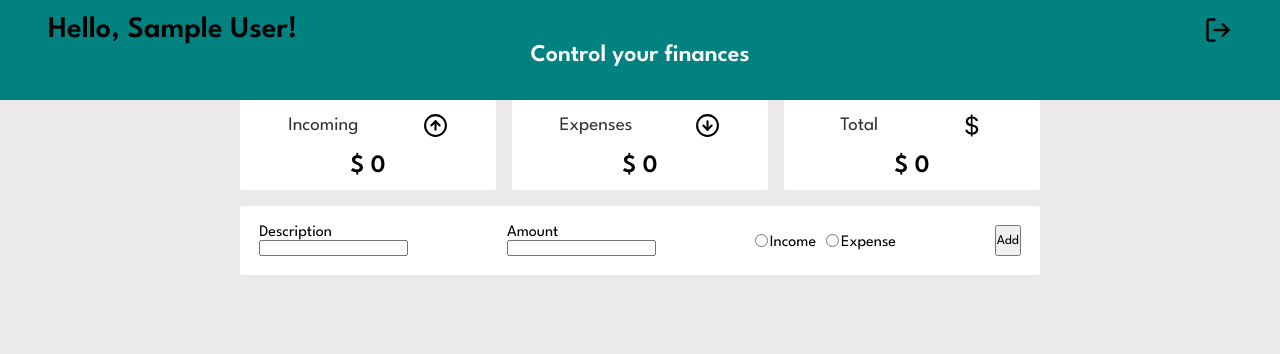
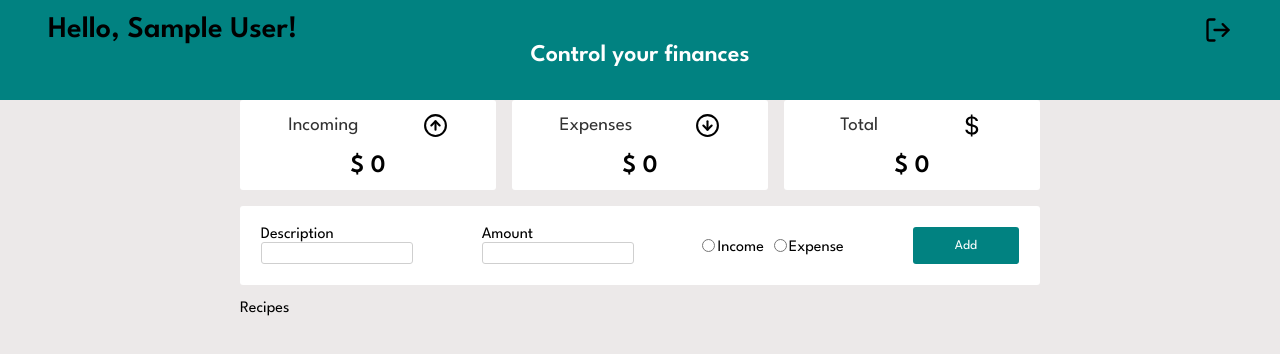
Before and after one commit to joaofilipee/financeapp, a React (Create React App) app: page / in a window 1280 px wide. Shown: the top 354 px of the page. Built offline with nearby package versions, Linux system fonts and the light colour scheme; no server answers; sample sign-in values are in the browser's storage.

Commit message:
starting the recipes table

```diff
--- a/src/components/Form/Form.js
+++ b/src/components/Form/Form.js
@@ -10,7 +10,7 @@ const Form = () => {
 
         <label>
             <p>Amount</p>
-            <input type="number" />
+            <input type="text" />
         </label>
 
         <div className={styles.type}>
@@ -25,7 +25,7 @@ const Form = () => {
             </label>
         </div>
 
-        <button>Add</button>
+        <button className={styles.addBtn}>Add</button>
     </form>
   )
 }
--- a/src/components/Form/Form.module.css
+++ b/src/components/Form/Form.module.css
@@ -3,9 +3,21 @@
     justify-content: space-between;
 
     background-color: white;
-    padding: 1.2em;
+    padding: 1.3em;
 
     border-radius: 3px;
+}
+
+.my_form input {
+    height: 1.7em;
+    border: 1px solid rgb(207, 207, 207);
+
+    border-radius: 3px;
+    padding-left: 5px;
+}
+
+.my_form input:focus {
+    outline: none;
 }
 
 .type {
@@ -23,3 +35,20 @@
     position: relative;
     top: 1.4px;
 }
+
+.addBtn {
+    width: 8em;
+
+    background-color: #018281;
+    border: none;
+    border-radius: 3px;
+
+    color: white;
+    cursor: pointer;
+
+    transition: all 0.3s;
+}
+
+.addBtn:hover {
+    background-color: #029c9c;
+}
--- /dev/null
+++ b/src/components/Recipes/Recipes.js
@@ -0,0 +1,9 @@
+import styles from "./Recipes.module.css"
+
+const Recipes = () => {
+  return (
+    <div>Recipes</div>
+  )
+}
+
+export default Recipes
--- a/src/pages/Home/Home.js
+++ b/src/pages/Home/Home.js
@@ -4,6 +4,7 @@ import styles from "./Home.module.css"
 import Header from "../../components/Header/Header"
 import Values from "../../components/Values/Values"
 import Form from "../../components/Form/Form"
+import Recipes from "../../components/Recipes/Recipes"
 
 // context provider
 import { ValuesContextProvider } from "../../context/ValuesContext"
@@ -19,8 +20,8 @@ const Home = () => {
           <ValuesContextProvider>
             <div className={styles.components}>
               <Values />
-
               <Form />
+              <Recipes />
             </div>
           </ValuesContextProvider>
 
```
Also changed, not shown: src/components/Recipes/Recipes.module.css (added).
